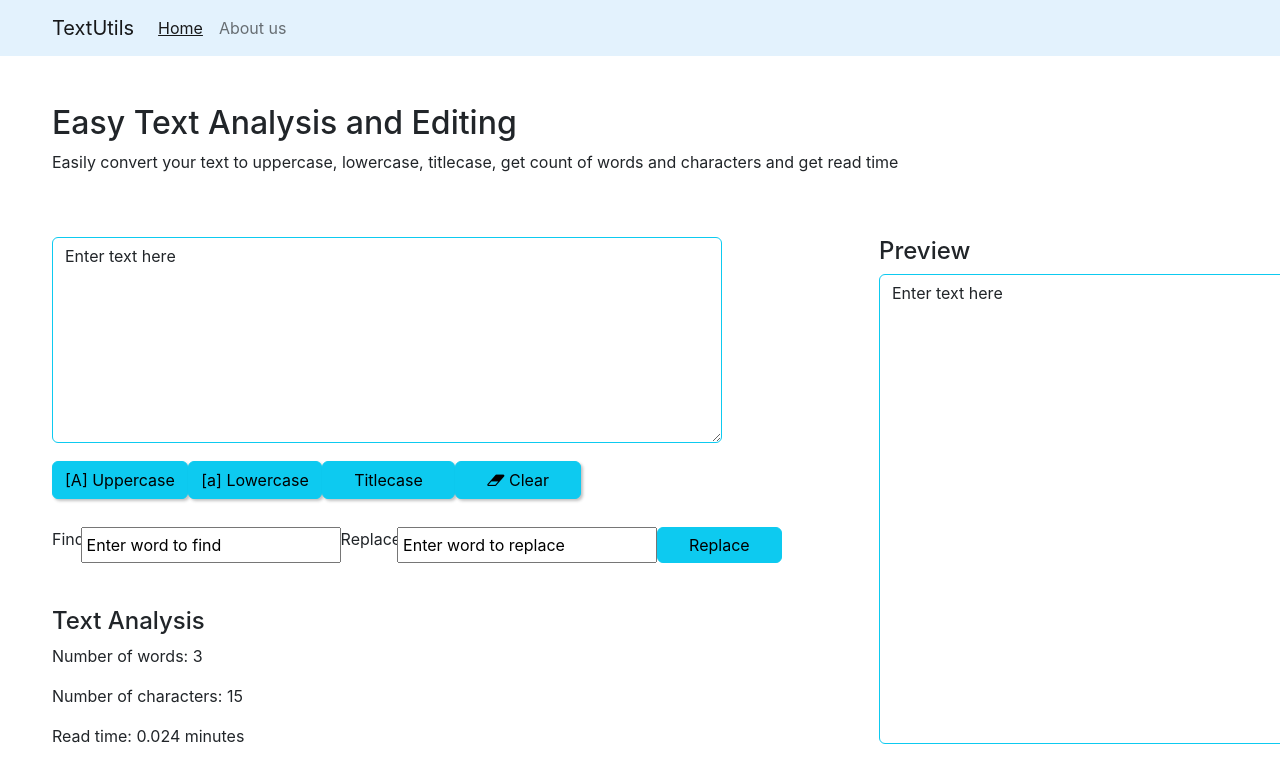
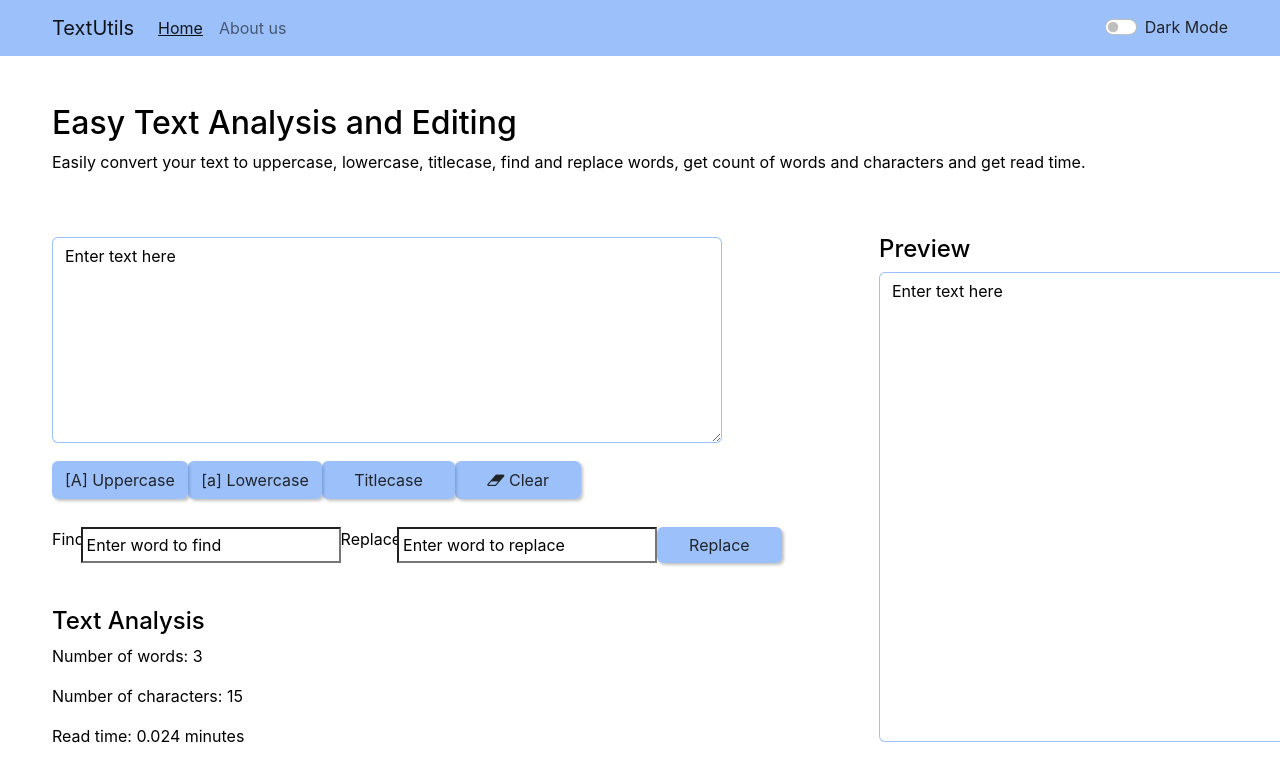
Before and after one commit to shreyasi23/Textutils_React_app, a React (Create React App) app: page / in a window 1280 px wide. Shown: the top 782 px of the page. Built offline with nearby package versions, Linux system fonts and the light colour scheme.

Commit message:
added dark mode

```diff
--- a/src/App.js
+++ b/src/App.js
@@ -3,15 +3,34 @@
 import './App.css';
 import Navbar from './components/Navbar';
 import TextBox from './components/TextBox';
+import React, {useState} from 'react';
 
 function App() {
+  const [mode, setMode] = useState('light');
+
+  // function to toggle between light and dark mode
+  const toggleMode = () =>{
+    if(mode === 'light'){
+      setMode('dark');
+      console.log(mode);
+      document.body.style.backgroundColor = '#1d1d1d';
+      // document.body.style.color = "white";
+    }
+    else{
+      setMode('light');
+      console.log(mode);
+      document.body.style.backgroundColor = 'white';
+      // document.body.style.color = 'black';
+
+    }
+  }
   return (
     <>
-      <Navbar title = "TextUtils" aboutText = "About us"/>
+      <Navbar title = "TextUtils" aboutText = "About us" mode = {mode} toggleMode = {toggleMode}/>
       {/* <Navbar/> */}
       {/* <Navbar aboutText = "About us"/> */}
       <div className = "container my-3" id = "page_content">
-      <TextBox heading = "Easy Text Analysis and Editing"/>
+      <TextBox heading = "Easy Text Analysis and Editing" mode = {mode}/>
       </div>
     </>
   );
--- a/src/components/Navbar.js
+++ b/src/components/Navbar.js
@@ -2,9 +2,9 @@ import React from 'react'
 import PropTypes from 'prop-types'
 export default function Navbar(props){
     return(
-        <nav className="navbar navbar-expand-lg app-color">
+        <nav className= {`navbar navbar-expand-lg navbar-${props.mode}`}>
             <div className="container-fluid">
-                <a className="navbar-brand" href="/#">{props.title}</a>
+                <a className= "navbar-brand" href="/#">{props.title}</a>
                 <button className="navbar-toggler" type="button" data-bs-toggle="collapse" data-bs-target="#navbarNav" aria-controls="navbarNav" aria-expanded="false" aria-label="Toggle navigation">
                     <span className="navbar-toggler-icon"></span>
                 </button>
@@ -14,9 +14,13 @@ export default function Navbar(props){
                             <a className="nav-link active" aria-current="page" href="/#">Home</a>
                         </li>
                         <li className="nav-item">
-                            <a className="nav-link" href="/#">{props.aboutText}</a>
+                            <a className="nav-link" href="About.html">{props.aboutText}</a>
                         </li>
                     </ul>
+                </div>
+                <div className={`form-check form-switch text-${props.mode === 'light'?'dark':'light'}`} id = "dkm_btn">
+                    <input className="form-check-input" onClick = {props.toggleMode} type="checkbox" role="switch" id="flexSwitchCheckDefault"/>
+                    <label className="form-check-label" htmlFor="flexSwitchCheckDefault">Dark Mode</label>
                 </div>
             </div>
         </nav>
--- a/src/components/TextBox.js
+++ b/src/components/TextBox.js
@@ -60,30 +60,58 @@ export default function TextBox(props){
         setText(updateText);
     }
 
+    // mystyle object in useState hook
+    // const [mystyle, setMyStyle] = useState({
+    //     color: 'black',
+    //     backgroundColor: 'white'
+    // })
+
+    // useState hook to change button text
+    //const[btnText, setBtnText] = useState("Enable Dark Mode")
+
+    // function to handle click event for dark mode button
+    // const toggleStyle = (event) =>{
+    //     if(mystyle.color === 'black'){
+    //         setMyStyle({
+    //             color: 'white',
+    //             backgroundColor: 'black'
+    //         })
+    //         setBtnText("Enable Light Mode");
+    //     }
+    //     else{
+    //         setMyStyle({
+    //             color: 'black',
+    //             backgroundColor: 'white'
+    //         })
+    //         setBtnText("Enable Dark Mode");
+    //     }
+    // }
+
     return(
         <>
             {/*text editing*/}
-            <section id = "text_edit">
+            <section id = "text_edit" style = {{color: props.mode==='light'?'black':'white'}}>
                 <h2 >{props.heading}</h2>
-                <p >Easily convert your text to uppercase, lowercase, titlecase, get count of words and characters and get read time</p>
-                <textarea className="form-control input_box" id="exampleFormControlTextarea1" value = {text} onChange = {handleOnChange} rows="8"></textarea>
+                <p >Easily convert your text to uppercase, lowercase, titlecase, find and replace words, get count of words and characters and get read time.</p>
+                <textarea className="form-control input_box" id="exampleFormControlTextarea1" value = {text} onChange = {handleOnChange} style = {{backgroundColor: props.mode==='light'?'white':'rgb(35 35 35)', color: props.mode==='light'?'black':'white'}} rows="8"></textarea>
                 <div id = "button_box">
-                    <button className = "btn btn-info my_btn_style"  onClick = {handleUppercase}>[A] Uppercase</button>
-                    <button className = "btn btn-info my_btn_style" onClick = {handleLowercase}>[a] Lowercase</button>
-                    <button className = "btn btn-info my_btn_style resize_btn" onClick = {handleTitlecase}>Titlecase</button>
-                    <button className = "btn btn-info my_btn_style resize_btn" id  = "clear_btn" onClick = {handleClear}><i class="fa fa-eraser"></i> Clear</button>
+                    <button className = {`btn my_btn_style text-${props.mode ==='light'?'dark':'light'}`} onClick = {handleUppercase}>[A] Uppercase</button>
+                    <button className = {`btn my_btn_style text-${props.mode ==='light'?'dark':'light'}`} onClick = {handleLowercase}>[a] Lowercase</button>
+                    <button className = {`btn my_btn_style resize_btn text-${props.mode ==='light'?'dark':'light'}`} onClick = {handleTitlecase}>Titlecase</button>
+                    <button className = {`btn my_btn_style resize_btn text-${props.mode ==='light'?'dark':'light'}`} id  = "clear_btn" onClick = {handleClear}><i className="fa fa-eraser"></i> Clear</button>
+                    {/* <button className = "btn btn-info my_btn_style resize_btn" onClick = {toggleStyle}>{btnText}</button> */}
                 </div>
                 <div id = "find_replace_area">
                     <span>Find</span>
-                    <input type = "text" value = {fText} onChange = {handleFind}/>
+                    <input type = "text" value = {fText} style = {{backgroundColor: props.mode==='light'?'white':'rgb(35 35 35)', color: props.mode==='light'?'black':'white'}} onChange = {handleFind}/>
                     <span>Replace</span>
-                    <input type = "text" value = {rText} onChange = {handleReplace}/>
-                    <button className = "btn btn-info my_btn_style resize_btn" onClick = {handleClickReplace}>Replace</button>
+                    <input type = "text" value = {rText} style = {{backgroundColor: props.mode==='light'?'white':'rgb(35 35 35)', color: props.mode==='light'?'black':'white'}} onChange = {handleReplace}/>
+                    <button className = {`btn my_btn_style resize_btn text-${props.mode ==='light'?'dark':'light'}`} onClick = {handleClickReplace}>Replace</button>
                 </div>
             </section>
 
             {/*text analysis*/}
-            <section id = "text_analysis">
+            <section id = "text_analysis" style = {{color: props.mode==='light'?'black':'white'}}>
                 <h4 id = "ta_heading">Text Analysis</h4>
                 <p>Number of words: {text === ""? 0:text.split(" ").length}</p>
                 <p>Number of characters: {text.length}</p>
@@ -91,10 +119,12 @@ export default function TextBox(props){
             </section>
 
             {/*text preview*/}
-            <section id = "text_preview">
+            {/* <section id = "text_preview" style = {mystyle}> */}
+            <section id = "text_preview" style = {{color: props.mode==='light'?'black':'white'}}>
                 <h4 id = "tp_heading">Preview</h4>
+                <textarea className="form-control preview_box" id="exampleFormControlTextarea1" style = {{backgroundColor: props.mode==='light'?'white':'rgb(35 35 35)', color: props.mode==='light'?'black':'white'}} rows = "19" cols= "200" value={text} onChange = {handleOnChange}></textarea>
                 {/* <div id = "preview_display">{text}</div> */}
-                <textarea className="form-control preview_box" id="exampleFormControlTextarea1" rows = "19" cols= "200" value={text}></textarea>
+                {/* <textarea className="form-control preview_box" id="exampleFormControlTextarea1" rows = "19" cols= "200" value={text} style = {mystyle}></textarea> */}
             </section>
         </>
     )
--- a/src/index.css
+++ b/src/index.css
@@ -17,9 +17,9 @@ code {
     monospace;
 }
 
-.app-color{
+/* .app-color{
   background-color: #e3f2fd;
-}
+} */
 
 .container-fluid{
   display: flex;
@@ -47,7 +47,7 @@ code {
   background-color: #fff;
   background-clip: padding-box;
   /* border: 1px solid #ced4da; */
-  border: 1px solid #0dcaf0;
+  border: 1px solid rgba(59,130,246,.5);
   -webkit-appearance: none;
   -moz-appearance: none;
   appearance: none;
@@ -71,13 +71,20 @@ code {
   display: flex;
   justify-content: space-between;
   width: 529px;
+  /* width: 730px; */
   position: relative;
   top: 18px;
   /* left: 194px; */
 }
 
-#button_box .my_btn_style{
+.my_btn_style{
   box-shadow: 2px 2px 3px #1e1e1e45;
+  background-color: rgba(59,130,246,.5);
+}
+
+.my_btn_style:hover{
+  background-color: rgba(98, 158, 255, 0.5);
+
 }
 
 /* #ta_heading{
@@ -108,7 +115,7 @@ code {
   width: 600px;
   position: relative;
   /* top: -400px; */
-  bottom: 437px;
+  bottom: 439px;
   left: 827px;
 }
 
@@ -118,13 +125,13 @@ code {
 }
 
 #preview_display{
-  border: 2px solid cyan;
+  border: 2px solid rgba(59,130,246,.5);
   height: 500px;
 }
 
 .preview_box{
   width: 97%;
-  border: 1px solid #0dcaf0;
+  border: 1px solid rgba(59,130,246,.5);
 }
 
 .input_box{
@@ -152,3 +159,12 @@ input {
   margin-left: -4px;
   padding: 4px;
 }
+
+nav{
+  /* background-color: #0dcaf0; */
+  background-color: rgba(59,130,246,.5);
+}
+
+#dkm_btn{
+  margin-right: 40px;
+}
```
Also changed, not shown: public/About.html (added, +12 -0 lines).
